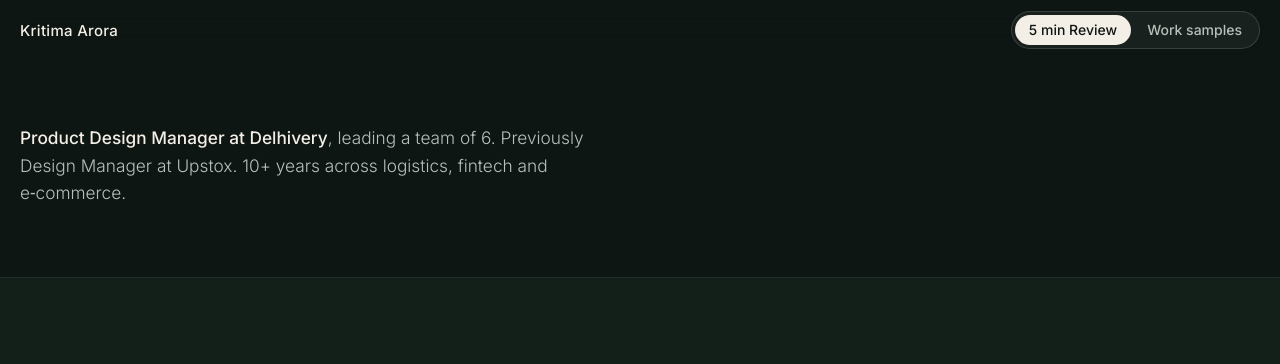
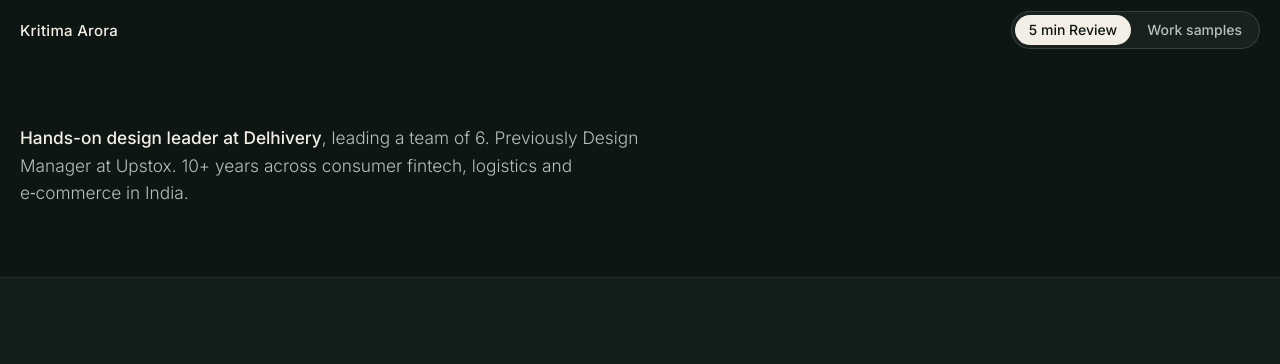
Before and after one commit to kritimaarora-stack/Work, a plain HTML site: page 5-minute.html in a window 1280 px wide. Shown: the top 364 px of the page. Drawn offline with Linux system fonts and the light colour scheme.

Commit message:
5 min Review: new intro summary
Co-Authored-By: Claude Opus 5.5 <noreply@anthropic.com>
Claude-Session: https://claude.ai/code/session_01FWrdhxStUNnZH5m3CwyYcV

```diff
--- a/5-minute.html
+++ b/5-minute.html
@@ -331,7 +331,7 @@ a:focus-visible,button:focus-visible{outline-color:var(--d-ink)}
 
   <section class="hero" aria-labelledby="intro">
     <h1 id="intro" class="vh">Kritima Arora: 5 min Review</h1>
-    <p class="who"><b>Product Design Manager at Delhivery</b>, leading a team of 6. Previously Design Manager at Upstox. 10+ years across logistics, fintech and e&#8209;commerce.</p>
+    <p class="who"><b>Hands-on design leader at Delhivery</b>, leading a team of 6. Previously Design Manager at Upstox. 10+ years across consumer fintech, logistics and e&#8209;commerce in India.</p>
   </section>
 
   <section class="sec strengths" aria-labelledby="good-at">
```
